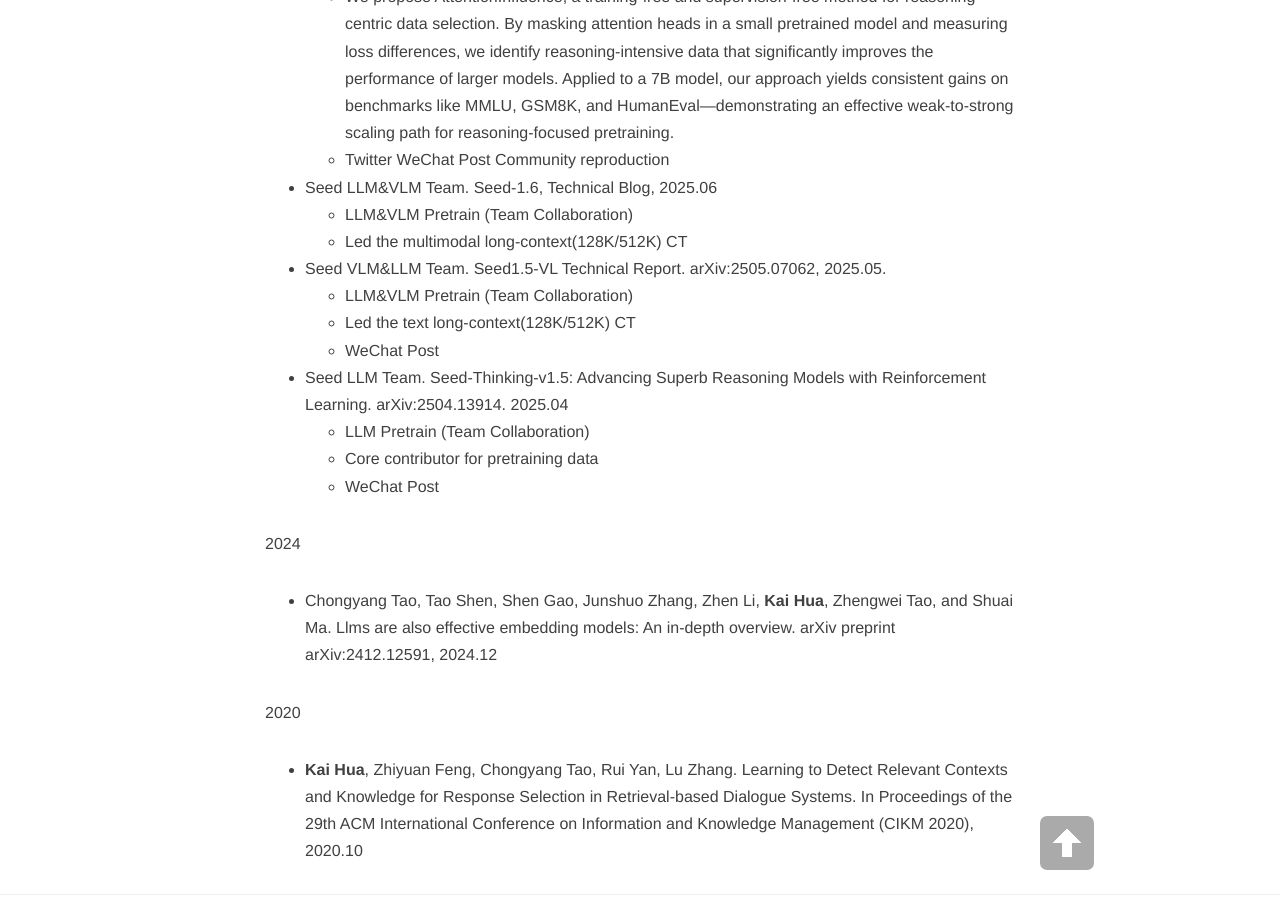
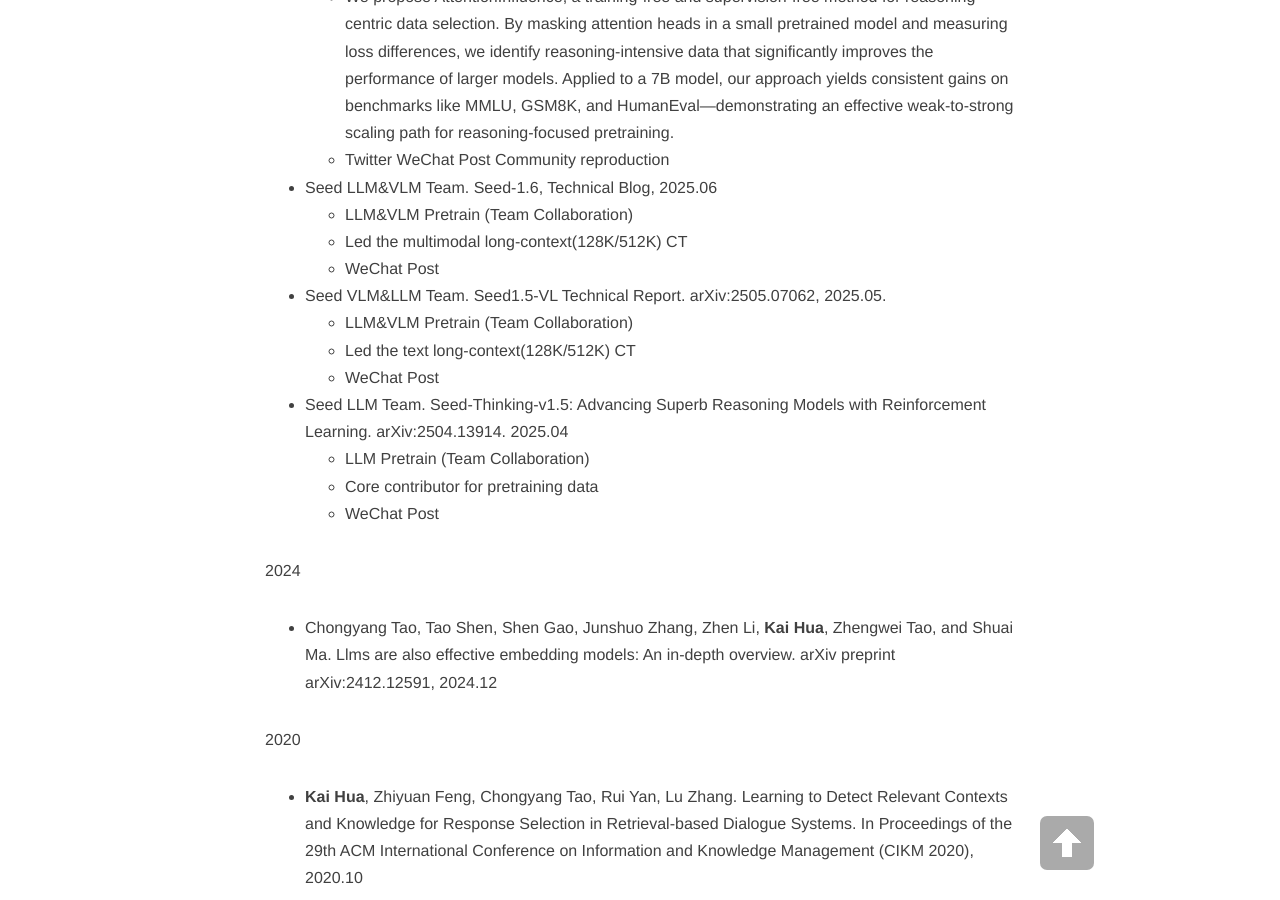
Before and after one commit to kifish/kifish.github.io, a Jekyll site: the page built from about.md, in a window 1280 px wide and 900 px high, scrolled down 889 px. Built offline with Jekyll 4.4.1, drawn with Linux system fonts in a browser that asks for light colours; nearby versions of some CDN libraries.

Commit message:
Update about.md

```diff
--- a/about.md
+++ b/about.md
@@ -23,6 +23,7 @@
 - Seed LLM&VLM Team. [Seed-1.6](https://seed.bytedance.com/en/seed1_6), Technical Blog, 2025.06<br>
   - LLM&VLM Pretrain (Team Collaboration)
   - Led the multimodal long-context(128K/512K) CT
+  - [WeChat Post](https://mp.weixin.qq.com/s/hgAxLm09l7bs7wOKloQKQg)
 - Seed VLM&LLM Team. Seed1.5-VL Technical Report. arXiv:2505.07062, 2025.05.<br>
   - LLM&VLM Pretrain (Team Collaboration)
   - Led the text long-context(128K/512K) CT
```
